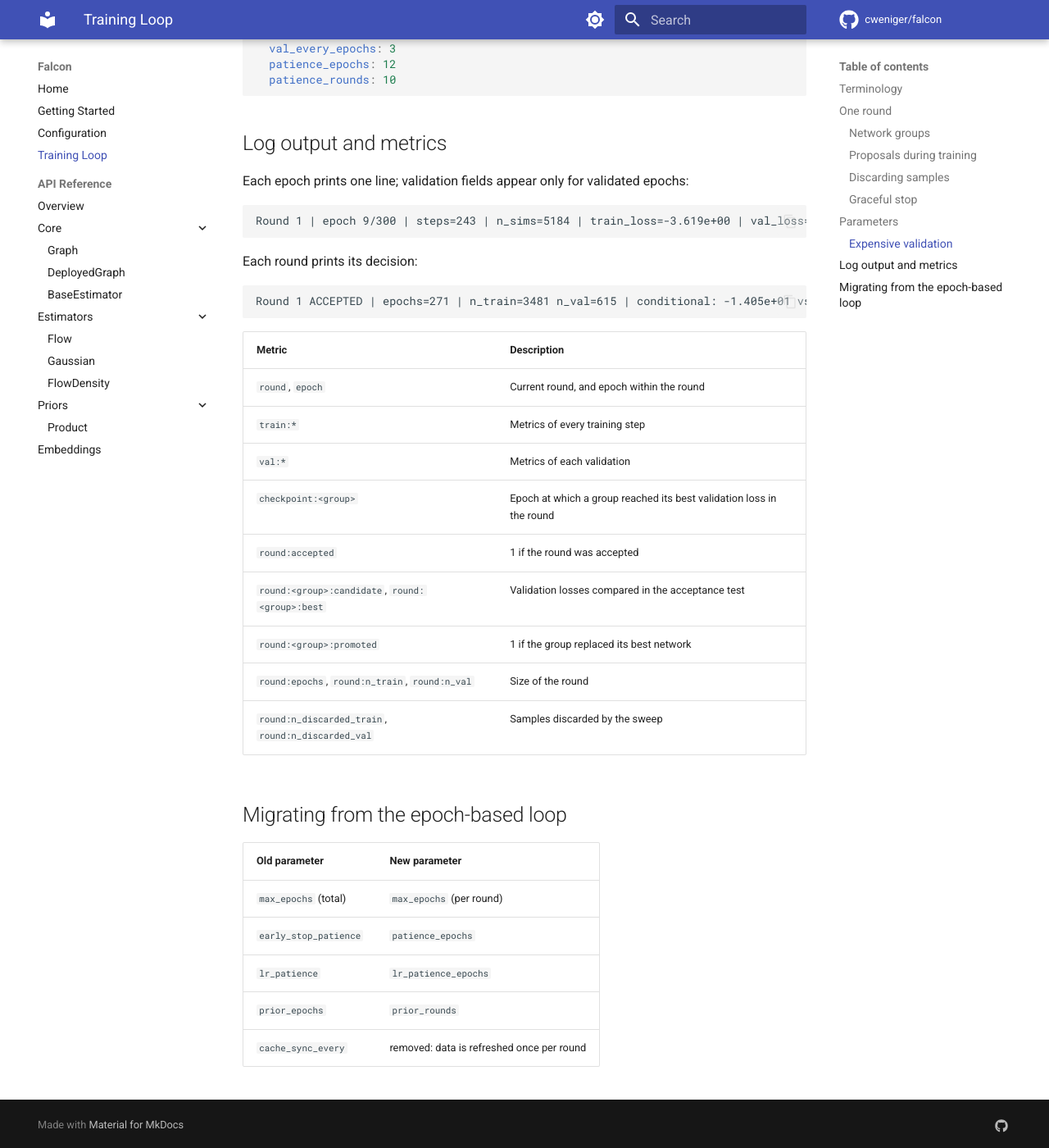
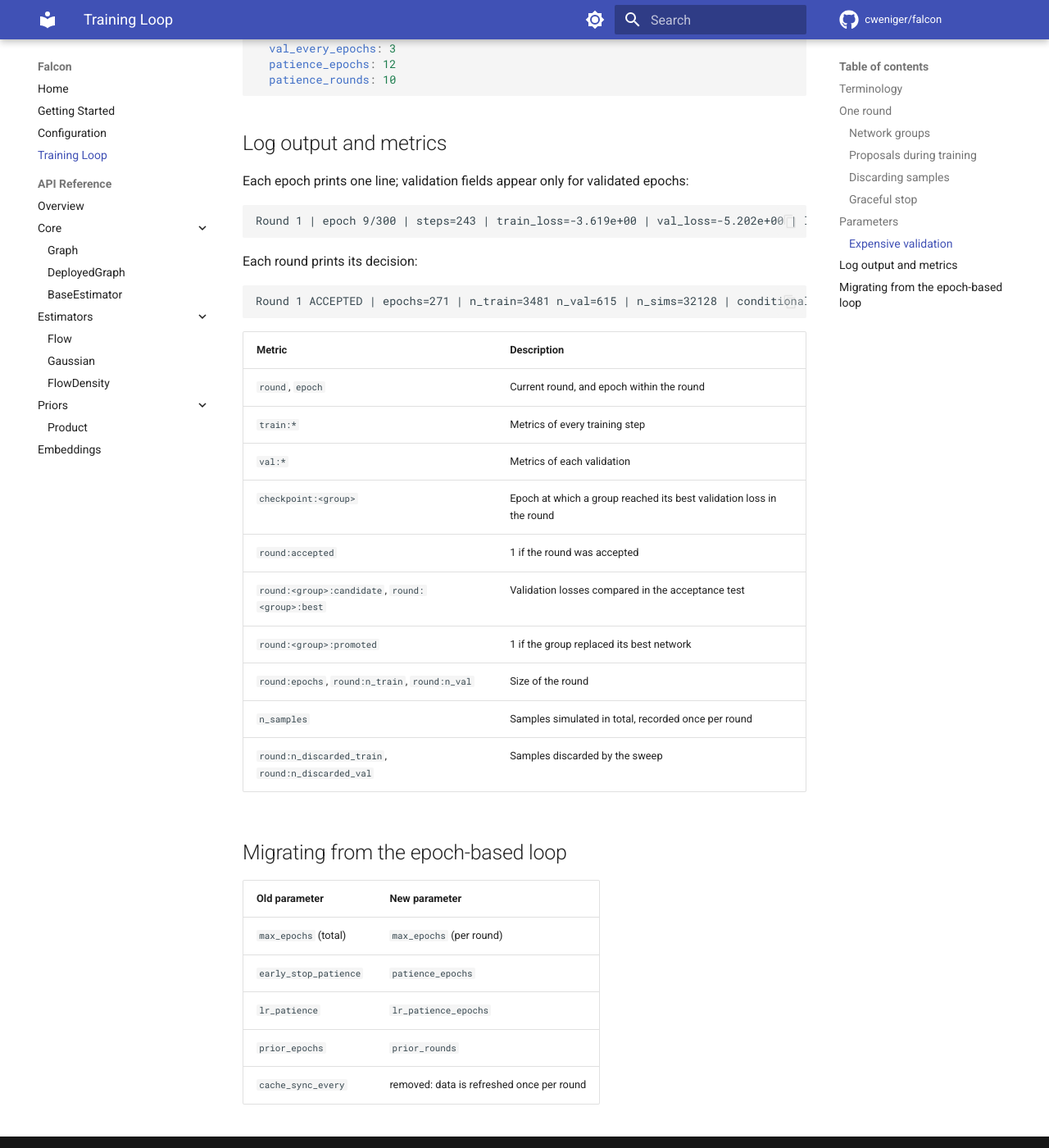
Before and after one commit to cweniger/falcon, an MkDocs documentation site: the page built from docs/training.md, in a window 1280 px wide and 1400 px high, scrolled down 3209 px. Shown: the whole window at 82% size. Built offline with MkDocs 1.6.1 and Material for MkDocs 9.7.7, drawn with Linux system fonts in a browser that asks for light colours; comment, search, counter and statistics services are not loaded.

Commit message:
Drop the per-epoch sample count from the training output
n_sims reported the dataset manager's total_length, i.e. every sample ever
appended including evicted ones -- neither the round's training set size
nor the live buffer -- and each epoch line paid a blocking call to the
dataset manager for it. The round line now reports it once per round,
next to the round's n_train/n_val, and the metric and history entry move
with it.

Co-Authored-By: Claude Opus 5 (1M context) <noreply@anthropic.com>
Claude-Session: https://claude.ai/code/session_01Veg9G1edT557EjYkTG2Bqy

````diff
--- a/docs/training.md
+++ b/docs/training.md
@@ -123,13 +123,13 @@ estimator:
 Each epoch prints one line; validation fields appear only for validated epochs:
 
 ```text
-Round 1 | epoch 9/300 | steps=243 | n_sims=5184 | train_loss=-3.619e+00 | val_loss=-5.202e+00 | lr=1.000e-02
+Round 1 | epoch 9/300 | steps=243 | train_loss=-3.619e+00 | val_loss=-5.202e+00 | lr=1.000e-02
 ```
 
 Each round prints its decision:
 
 ```text
-Round 1 ACCEPTED | epochs=271 | n_train=3481 n_val=615 | conditional: -1.405e+01 vs best none promoted | marginal: 4.209e+00 vs best none promoted
+Round 1 ACCEPTED | epochs=271 | n_train=3481 n_val=615 | n_sims=32128 | conditional: -1.405e+01 vs best none promoted | marginal: 4.209e+00 vs best none promoted
 ```
 
 | Metric | Description |
@@ -142,6 +142,7 @@ Round 1 ACCEPTED | epochs=271 | n_train=3481 n_val=615 | conditional: -1.405e+01
 | `round:<group>:candidate`, `round:<group>:best` | Validation losses compared in the acceptance test |
 | `round:<group>:promoted` | 1 if the group replaced its best network |
 | `round:epochs`, `round:n_train`, `round:n_val` | Size of the round |
+| `n_samples` | Samples simulated in total, recorded once per round |
 | `round:n_discarded_train`, `round:n_discarded_val` | Samples discarded by the sweep |
 
 ## Migrating from the epoch-based loop
````
Also changed, not shown: 1 other file.
